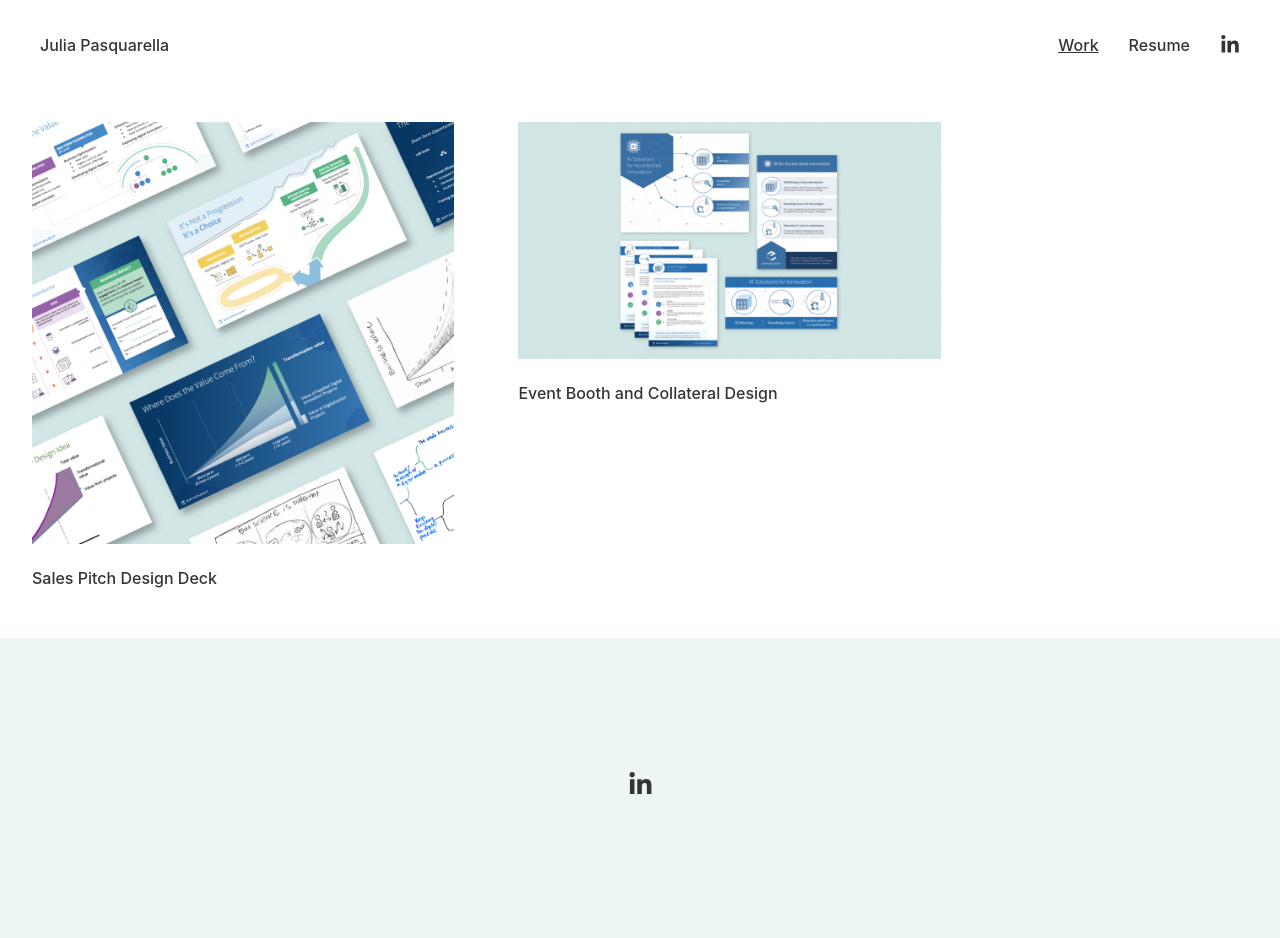
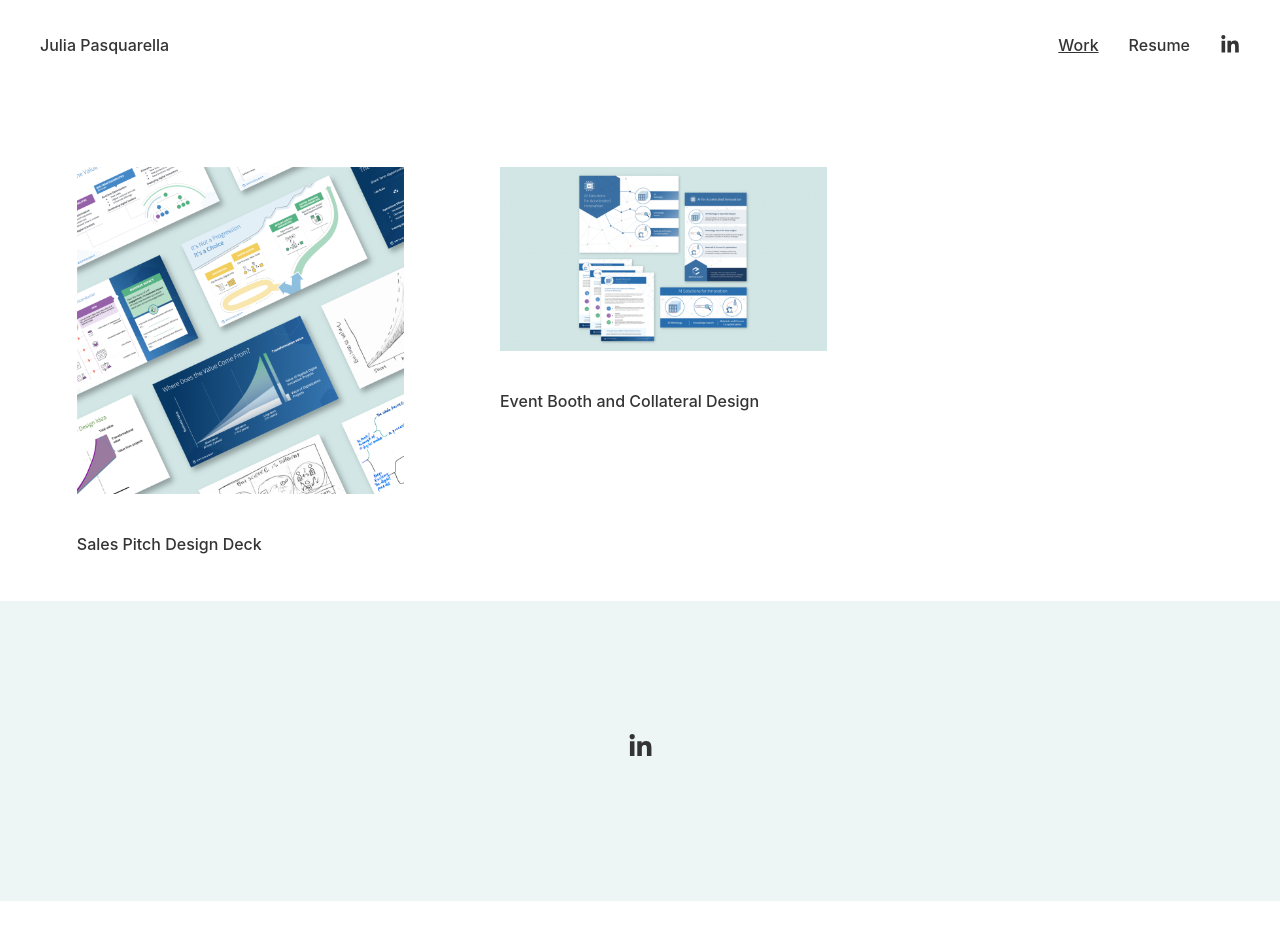
Before and after one commit to sillytsundere/gia-folio, a React (Vite) app: page /work in a window 1280 px wide. After the commit the page ends 901 px from the top, so only its background shows below. Built offline with nearby package versions, Linux system fonts and the light colour scheme.

Commit message:
added styling and refactored project page routing from work page

```diff
--- a/src/assets/projectData.json
+++ b/src/assets/projectData.json
@@ -1,6 +1,7 @@
 [
     {
         "name": "Sales Pitch Design Deck",
+        "url": "sales-pitch-design-deck",
         "coverPhoto": "src/assets/images/Sales-Deck-Cover-Photo.png",
         "overview": "Enthought needed to create a standard presentation to use in sales conversations with new potential clients, as a part of an effort to standardize sales processes.",
         "type": "Corporate Presentation Design, Informational Design, Graphic Design",
@@ -8,6 +9,7 @@
     },
     {
         "name": "Event Booth and Collateral Design",
+        "url": "event-booth-and-collateral-design",
         "coverPhoto": "src/assets/images/event-booth-and-collateral-design-cover-photo.png",
         "overview": "The Materials Science team at Enthought wanted to showcase three new AI solutions at an upcoming trade show they were attending. <br></br> I designed the booth display, brochures for each of the solutions, and banners for promotional emails, and social media posts.",
         "type": "Trade Show Booth Design, Brochure Design, Print Design, Social Media Banner Design",
--- a/src/index.css
+++ b/src/index.css
@@ -2,9 +2,11 @@
   --color-teal: #2d8f85;
   --color-dark-teal: #27776E;
   --color-light-green: #edf5f5;
+  --color-charcoal: #343434;
   --color-white: #ffffff;
+  --color-white-hsla: hsla(220, 13%, 98%, 1);
   --color-black: #000000;
-  --color-charcoal: #343434;
+  --color-black-hsla: hsla(220, 13%, 18%, 1);
 
   font-family: Inter, system-ui, Avenir, Helvetica, Arial, sans-serif;
   line-height: 1.5;
@@ -23,6 +25,10 @@
   --color-bg-alt: var(--color-light-green);
   --color-text: var(--color-charcoal);
   --color-text-heading: var(--color-dark-teal);
+}
+
+* {
+  box-sizing: border-box;
 }
 
 body {
--- a/src/main.jsx
+++ b/src/main.jsx
@@ -25,7 +25,7 @@ const routes = [
         element: <Work />,
         children: [
           {
-            path: ":projectName",
+            path: ":projectURL",
             element: <ProjectPage />,
           }
         ]
--- a/src/pages/ProjectPage.jsx
+++ b/src/pages/ProjectPage.jsx
@@ -9,20 +9,20 @@ import ProjectPage2 from '../components/ProjectPage2';
 import NotFoundPage from './NotFoundPage';
 
 const ProjectPage = () => {
-    const { projectName } = useParams();
+    const { projectURL } = useParams();
 
     //see if project exists
-    const projectExists = projectData.find(project => project.name === projectName);
+    const projectExists = projectData.find(project => project.url === projectURL);
 
     // Map project names to their respective components
     const projectComponents = {
-        [projectData[0].name]: <ProjectPage1 />,
-        [projectData[1].name]: <ProjectPage1 />,
+        [projectData[0].url]: <ProjectPage1 />,
+        [projectData[1].url]: <ProjectPage2 />,
         //Can add more and as needed
     };
 
     // Render corresponding project component (or not found page if not found)
-    return projectExists ? projectComponents[projectName] : <NotFoundPage />;
+    return projectExists ? projectComponents[projectURL] : <NotFoundPage />;
 }
 
 export default ProjectPage;
--- a/src/pages/Resume.jsx
+++ b/src/pages/Resume.jsx
@@ -1,8 +1,10 @@
+import juliaPasquarellaResume from "../assets/Julia+Pasquarella+Resume+-+2022.pdf";
+
 export default function Resume() {
     return (
         <div>
             <embed
-            src="src/assets/Julia+Pasquarella+Resume+-+2022.pdf"
+            src={juliaPasquarellaResume}
             type="application/pdf"
             style={{width: "100%", height: "100vh"}}
             >
--- a/src/pages/Work.css
+++ b/src/pages/Work.css
@@ -1,21 +1,40 @@
+main {
+    margin: 1.8em;
+}
+
 .card {
     display: flex;
     flex-direction: column;
-    margin: 2em;
-    width: 33%;
-    height: 33%;
+    margin: 1em;
+    width: 32%;
+    height: 32%;
+}
+
+.img-container {
+    padding: 2em;
+    width: 100%;
+    height: 100%;
+    object-position: center;
 }
 
 .card-image {
-    height: 100%;
+    min-height: 100%;
     width: 100%;
+    object-fit: cover;
+    position:relative;
 }
 
 .card > a {
     color: var(--color-text);
 }
 
+.link-text {
+    padding: 0 2em;
+    margin: 0;
+}
+
 .section {
     display: flex;
     flex-direction: row;
+    flex-wrap: wrap;
 }
--- a/src/pages/Work.jsx
+++ b/src/pages/Work.jsx
@@ -3,12 +3,14 @@ import { Outlet, Link, useLocation } from "react-router-dom";
 import projectData from "../assets/projectData.json"
 import "./Work.css";
 
-function ProjectLink({ name, coverPhoto }) {
+function ProjectLink({ url, name, coverPhoto }) {
     return (
         <div className="card">
-            <Link to={`/work/${name}`}>
-            <img src={coverPhoto} alt={name} className="card-image" />
-                <p>{name}</p>
+            <Link to={`/work/${url}`}>
+                <div className="img-container">
+                    <img src={coverPhoto} alt={name} className="card-image" />
+                </div>
+                <p className="link-text">{name}</p>
             </Link>
         </div>
     )
@@ -22,13 +24,11 @@ export default function Work() {
     return (
         <main>
             {isWorkPage ? (
-                <div>
                 <section className="section">
                 {projectData.map((project) => (
-                    <ProjectLink name={project.name} coverPhoto={project.coverPhoto} key={project.name}/>
+                    <ProjectLink name={project.name} url={project.url} coverPhoto={project.coverPhoto} key={project.name}/>
                 ))}
                 </section>
-                </div>
             ) : (
                 <Outlet />
             )}
```
